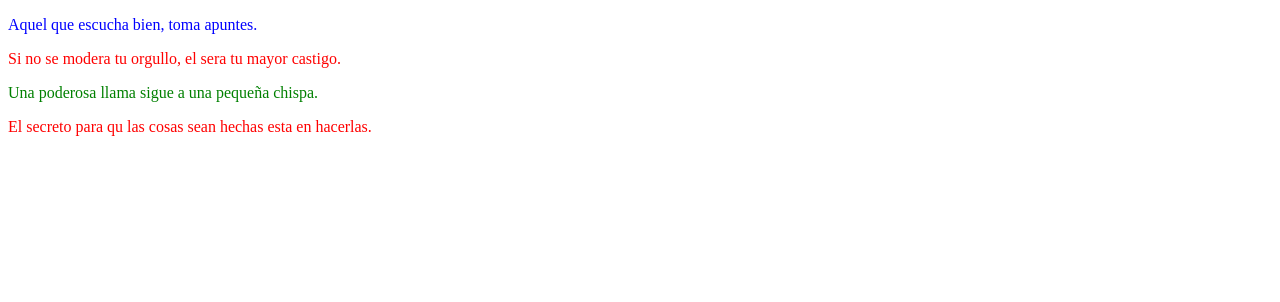
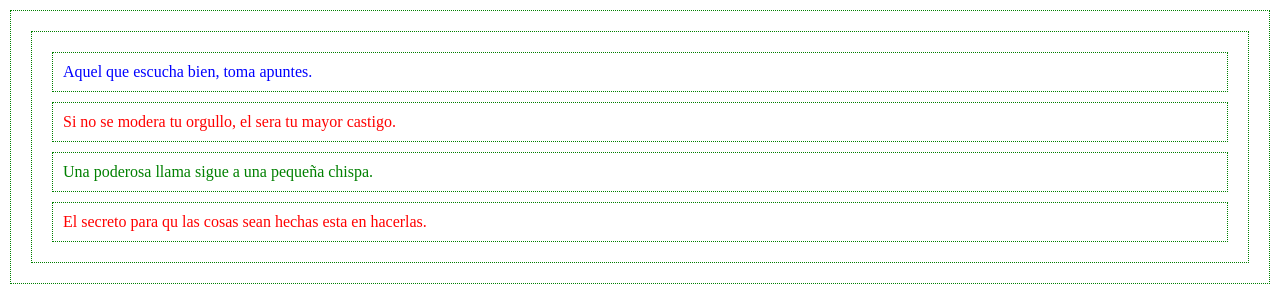
Before and after one commit to lguardia/1EVAL_HTMLyCSS_AW_2SMRC_lguardia, a plain HTML site: page ejercicio32.html/ejercicio32.html in a window 1280 px wide. Drawn offline with Linux system fonts and the light colour scheme.

Commit message:
ejercicio

```diff
--- a/ejercicio32.html/ejercicio32.html
+++ b/ejercicio32.html/ejercicio32.html
@@ -4,9 +4,9 @@
     <meta charset="UTF-8">
     <meta name="viewport" content="width=device-width, initial-scale=1.0">
     <title>Document</title>
+    <link rel="stylesheet" href="estilo.css">
 </head>
 <body>
-    <link rel="stylesheet" href="estilo.css">
     <p class="frases-celebres" id="frase1"> Aquel que escucha bien, toma apuntes.</p>
     <p id="frase2">Si no se modera tu orgullo, el sera tu mayor castigo.</p>
     <p class="frases-celebres">Una poderosa llama sigue a una pequeña chispa. </p>
--- a/ejercicio32.html/estilo.css
+++ b/ejercicio32.html/estilo.css
@@ -7,3 +7,8 @@
 p{
     color: red;
 }
+*{
+    border: green dotted 1px;
+    padding: 10px;
+    margin: 10px;
+}
```
